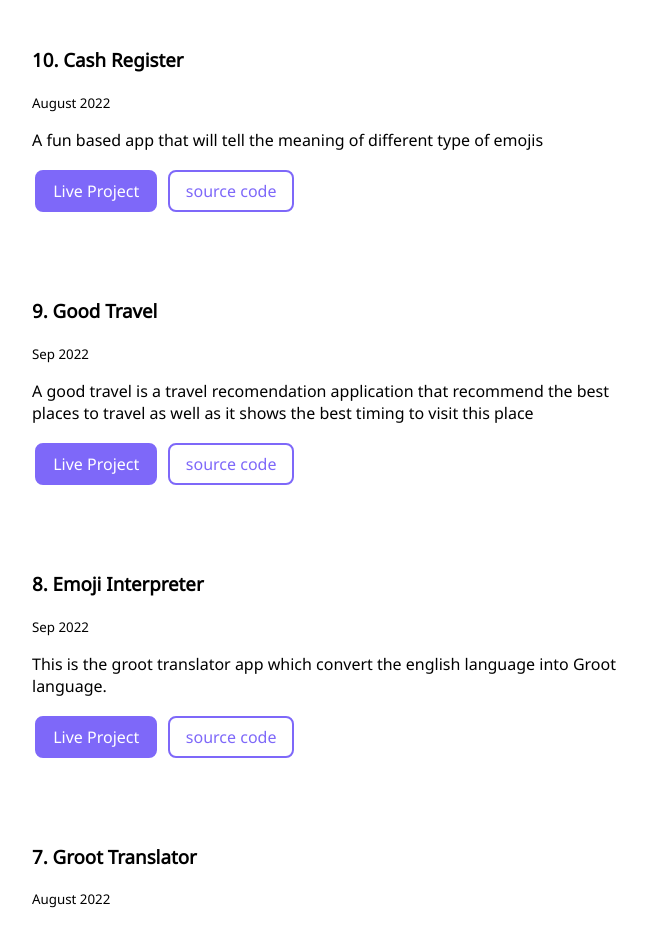
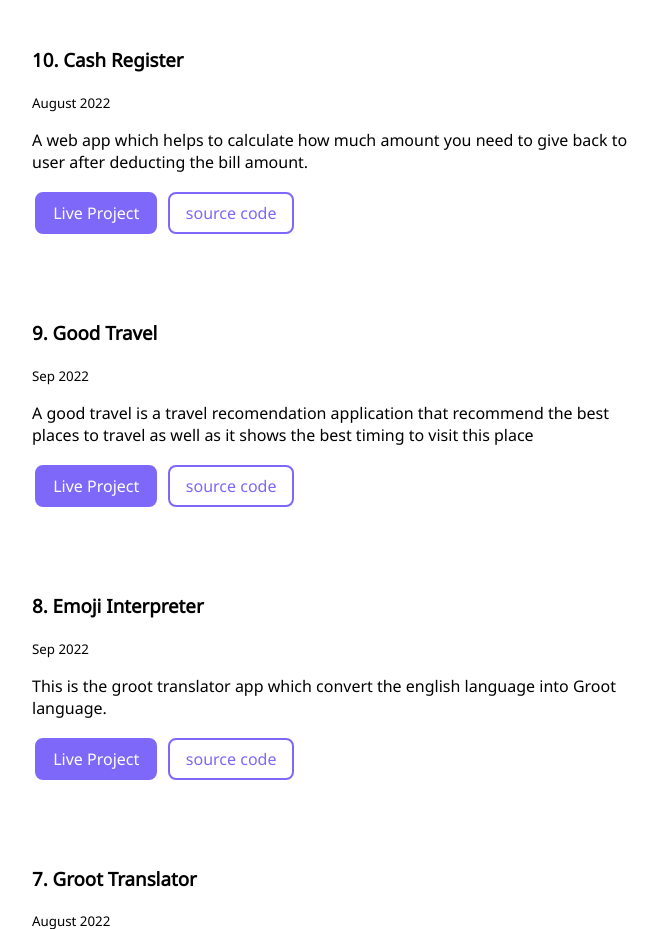
Before and after one commit to rohitturkar/rohitturkar-portfolio, a plain HTML site: page project.html in a window 1280 px wide. Shown: the part 1860-2789 px from the top of the page, without its empty margins (328-986 px from the left). Drawn offline with Linux system fonts and the light colour scheme.

Commit message:
Update project

```diff
--- a/project.html
+++ b/project.html
@@ -70,7 +70,7 @@
             <div class="container container-center project-container">
                 <h3>10. Cash Register</h3>
                 <small>August 2022</small>
-                <p>A fun based app that will tell the meaning of different type of emojis</p>
+                <p>A web app which helps to calculate how much amount you need to give back to user after deducting the bill amount.</p>
                 <a class="links link-primary" href="https://cash-register-app-mark.netlify.app/">Live Project</a>
                 <a class="links link-secondary" href="https://github.com/rohitturkar/cash-register-app">source code</a>
             </div>
```
